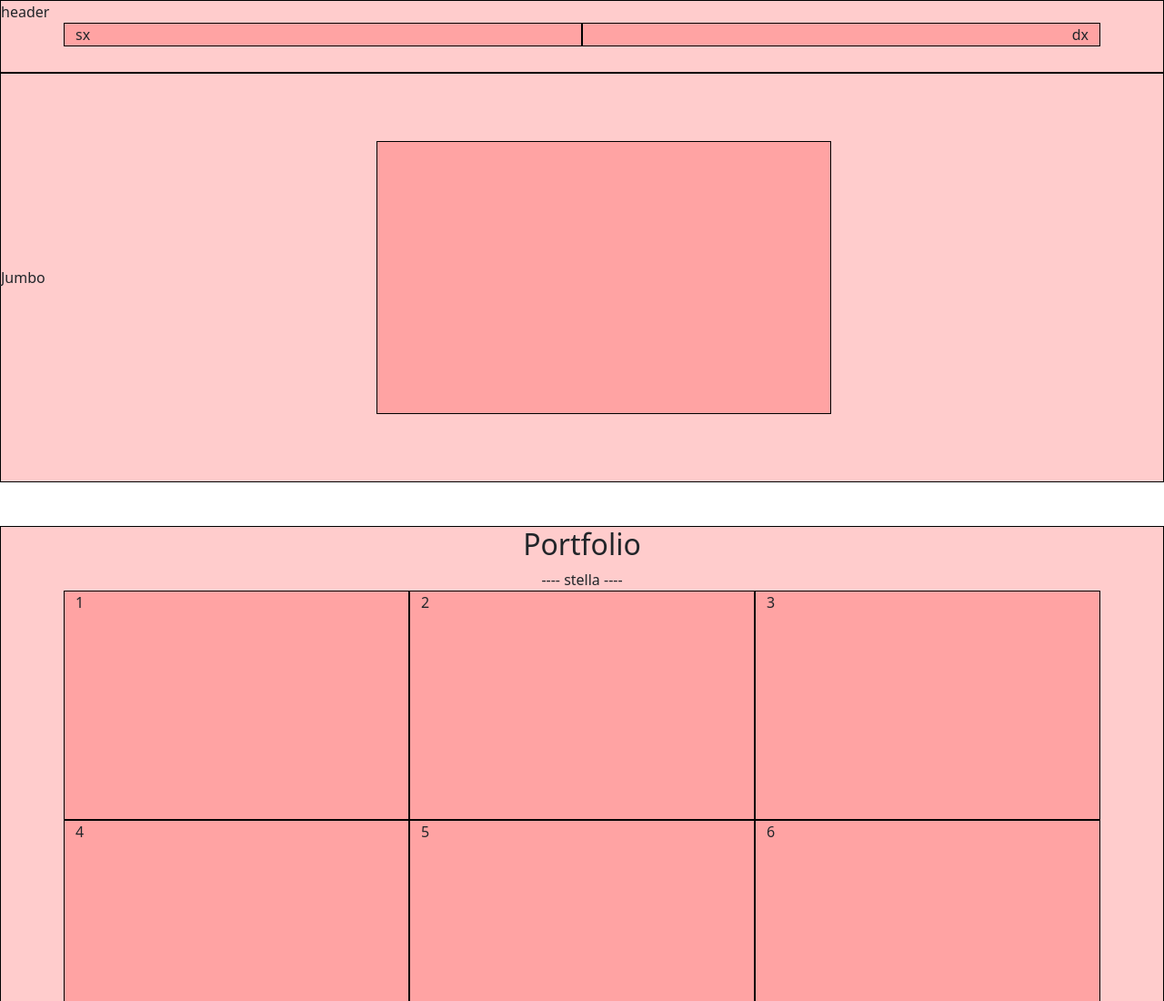
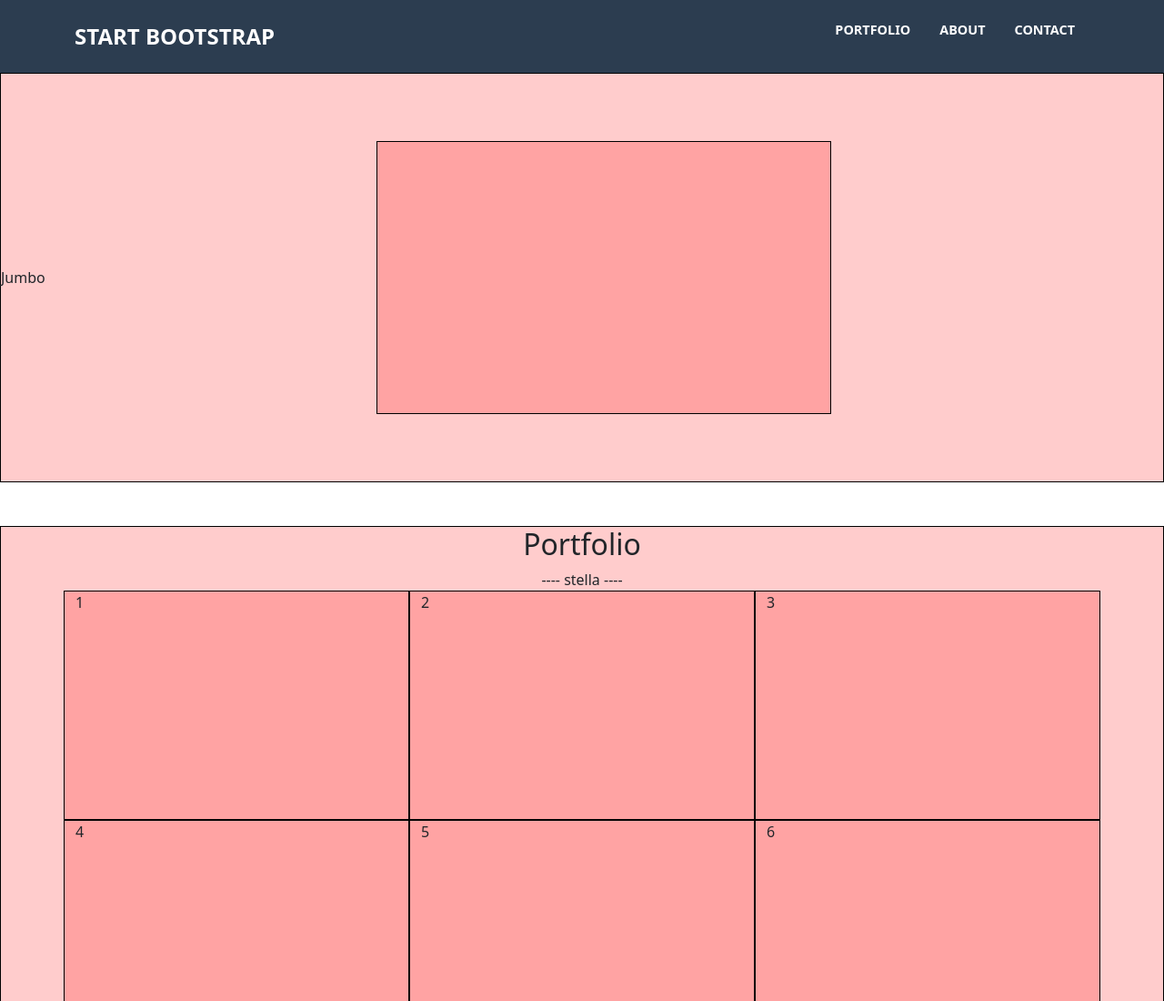
Before and after one commit to Guidocode/html-css-bootstrap-freelancer, a plain HTML site: page index.html in a window 1280 px wide. Shown: the top 1100 px of the page at 91% size. Drawn offline with nearby package versions, Linux system fonts and the light colour scheme.

Commit message:
Contenuto header

```diff
--- a/css/general.css
+++ b/css/general.css
@@ -8,3 +8,7 @@
   width: 70%;
   margin: 0 auto;
 }
+
+a{
+  text-decoration: none;
+}
--- a/css/style.css
+++ b/css/style.css
@@ -8,8 +8,62 @@ header{
   left: 0;
   width: 100%;
   z-index: 999;
+  background-color: #2C3D50;
 }
 
+header nav{
+  height: 100%;
+}
+
+header nav .row{
+  height: 100%;
+}
+
+/* .gb-logo-name{
+  text-transform: uppercase;
+  color: white !important;
+  font-weight: bold;
+  font-size: 1.5rem;
+}
+
+.gb-btn{
+  border: white;
+} */
+
+.gb-logo-name a{
+  text-transform: uppercase;
+  color: white;
+  font-weight: bold;
+  font-size: 1.5rem;
+}
+
+.gb-logo-name:hover a{
+  color: rgb(121, 171, 245);
+}
+
+header ul{
+  list-style: none;
+  height: 100%;
+}
+
+header ul li a{
+  color: white;
+  text-transform: uppercase;
+  font-weight: bold;
+  font-size: .9rem;
+}
+
+header ul li:hover a{
+  color: rgb(121, 171, 245);
+}
+
+header i{
+  font-size: 1.2rem;
+  border: 1px solid white;
+  border-radius: 3px;
+  padding: 4px 10px;
+  color: #8D8E8D;
+}
 
 
 
--- a/index.html
+++ b/index.html
@@ -8,6 +8,7 @@
   <link rel="stylesheet" href="https://cdnjs.cloudflare.com/ajax/libs/font-awesome/6.1.1/css/all.min.css" integrity="sha512-KfkfwYDsLkIlwQp6LFnl8zNdLGxu9YAA1QvwINks4PhcElQSvqcyVLLD9aMhXd13uQjoXtEKNosOWaZqXgel0g==" crossorigin="anonymous" referrerpolicy="no-referrer" />
 
   <link href="https://cdn.jsdelivr.net/npm/bootstrap@5.1.3/dist/css/bootstrap.min.css" rel="stylesheet" integrity="sha384-1BmE4kWBq78iYhFldvKuhfTAU6auU8tT94WrHftjDbrCEXSU1oBoqyl2QvZ6jIW3" crossorigin="anonymous">
+  <script src="https://cdn.jsdelivr.net/npm/bootstrap@5.1.3/dist/js/bootstrap.bundle.min.js" integrity="sha384-ka7Sk0Gln4gmtz2MlQnikT1wXgYsOg+OMhuP+IlRH9sENBO0LRn5q+8nbTov4+1p" crossorigin="anonymous"></script>
 
   <link rel="stylesheet" href="css/general.css">
   <link rel="stylesheet" href="css/utilities.css">
@@ -19,16 +20,35 @@
 <body>
 
 
-  <header class="debug">header
-    <div class="container-header">
-      <nav class="container">
-        <div class="row justify-content-between align-items-center">
-          <div class="col-10 col-md-6 debug">sx</div>
-          <div class="col-6 text-end d-none d-md-block debug">dx</div>
-          <div class="col-2 text-end d-md-none debug">h</div>
+  <header>
+
+    <nav class="container">
+      <div class="row justify-content-between align-items-center">
+        <div class="col-10 col-md-6">
+          <div class="gb-logo-name"><a href="#">start bootstrap</a></div>
         </div>
-      </nav>
-    </div>
+        <div class="col-6 text-end d-none d-md-block">
+          <ul class="d-flex justify-content-end">
+            <li class="px-3"><a href="#">portfolio</a></li>
+            <li class="px-3"><a href="#">about</a></li>
+            <li class="px-3"><a href="#">contact</a></li>
+          </ul>
+        </div>
+        <div class="col-2 text-end d-md-none">
+          <a href="#"><i class="fa-solid fa-bars"></i></a>
+        </div>
+      </div>
+    </nav>
+
+
+    <!-- <nav class="navbar navbar-expand-lg navbar-light">
+      <div class="container">
+        <a class="navbar-brand gb-logo-name" href="#">start bootstrap</a>
+        <button class="btn btn-outline-success gb-btn" type="button"><i class="fa-solid fa-bars"></i></button>
+      </div>
+      </div>
+    </nav> -->
+
   </header>
 
 
```
Also changed, not shown: img/avatar.svg (added), img/cabin.png (added), img/cake.png (added), img/circus.png (added), img/game.png (added), img/safe.png (added), img/submarine.png (added).
